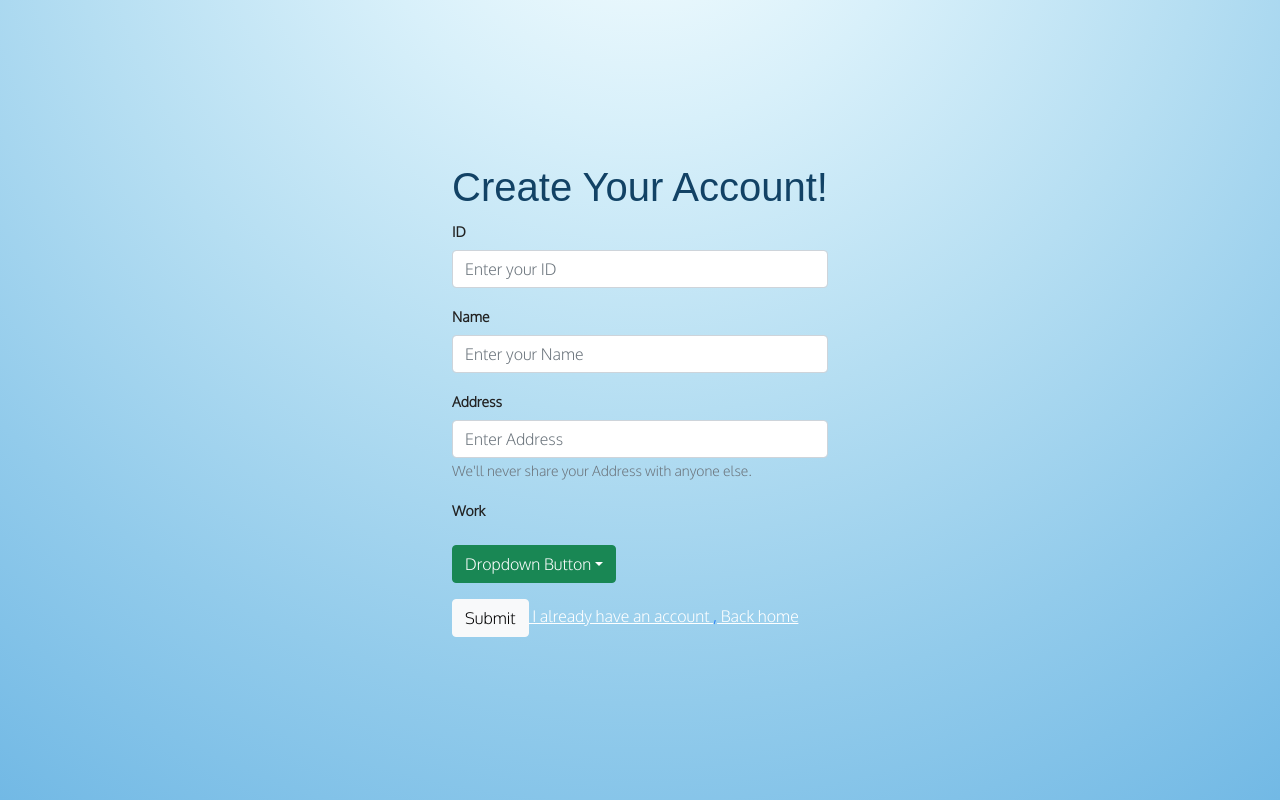
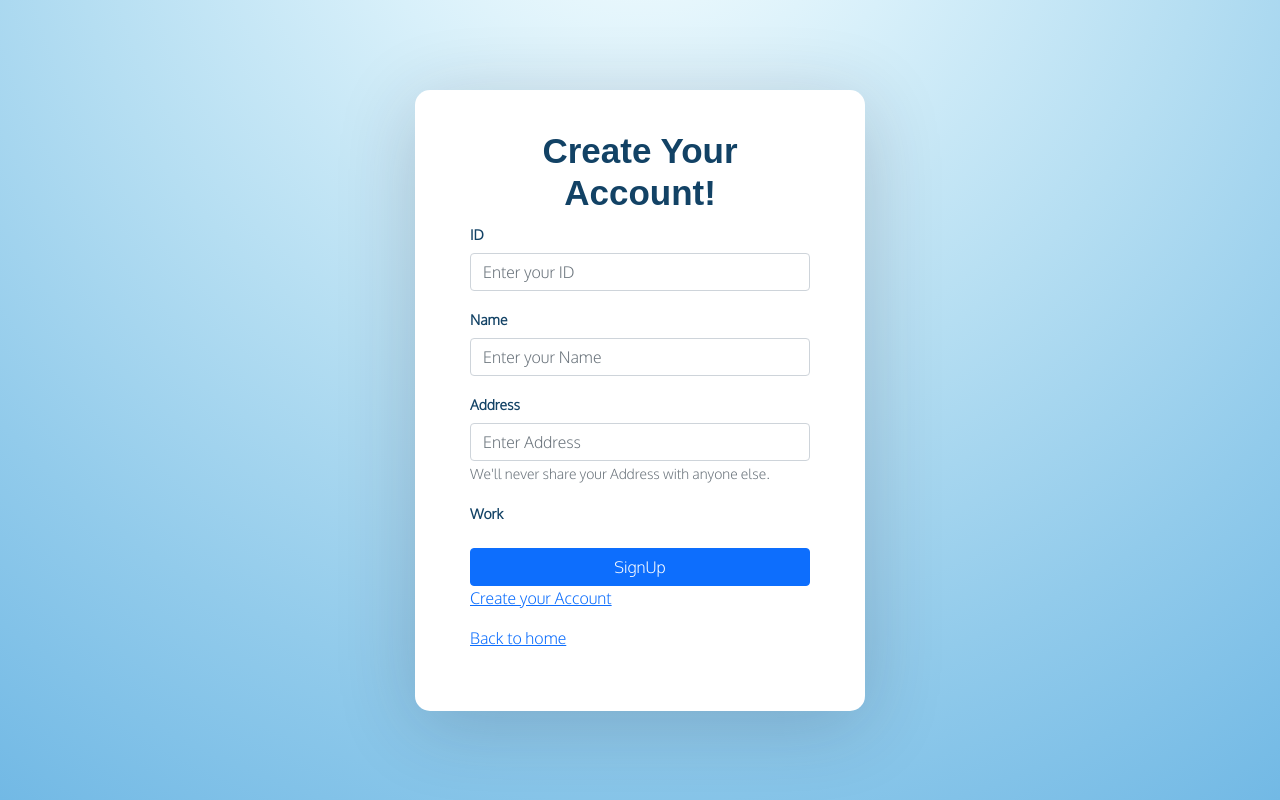
Before and after one commit to Final-project-2023906-1841245/frontend, a React (Create React App) app: page /employeesignup in a window 1280 px wide. Built offline with nearby package versions, Linux system fonts and the light colour scheme.

Commit message:
employee signup updated

```diff
--- a/src/components/Cards/Cards.js
+++ b/src/components/Cards/Cards.js
@@ -16,7 +16,7 @@ const cards = [
   {
     id: 2,
     title: "Become a Worker",
-    text: "Find the perfect work and earn money with your valuable knowledge",
+    text: "Find the perfect work and earn money with your knowledge.",
     image: workerImage,
     url: "/employeelogin",
     type: "/employeelogin",
--- a/src/components/Employee/EmployeeLogin.js
+++ b/src/components/Employee/EmployeeLogin.js
@@ -22,8 +22,16 @@ export default class EmployeeLogin extends Component{
       this.state.answer = response
     }
     return(
+      <div className='auth-wrapper'>
+      <div className='auth-inner'>
         <Form>
-        <h1>{this.state.answer}</h1>
+          <h1 style={{
+              fontSize: 35,
+              fontWeight: 800,
+              color: "#124265",
+              textAlign: "center",
+              fontFamily: "sans-serif"
+            }}>{this.state.answer}</h1>
           <Form.Group className="mb-3" controlId="formBasicId">
             <Form.Label>ID</Form.Label>
             <Form.Control type="Id" placeholder="Enter Id" />
@@ -32,16 +40,22 @@ export default class EmployeeLogin extends Component{
             </Form.Text>
           </Form.Group>
 
-        <Button variant="light" type="submit" onClick={searchUser}>
-          Submit
-        </Button>
-        <Link to = "/" style={{textDecoration: 'none'}}>
-          <a className="text-white"> Back to home </a>,
-        </Link>
-        <Link to = "/employeesignup">
-          <a className="text-white"> Sign Up </a>
-        </Link>
+          <div className="d-grid">
+            <button variant="light" type="submit"  className="btn btn-primary">
+            Login
+            </button>
+          </div>
+
+          <p className="forgot-password text-right">
+           <a href="/employeesignup"> Create your Account</a>
+          </p>
+          <p className="forgot-password text-right">
+            <a href="/"> Back to home</a>
+          </p>
+
         </Form>
+      </div>
+      </div>
     );
   }
 }
--- a/src/components/Employee/EmployeeSignUp.js
+++ b/src/components/Employee/EmployeeSignUp.js
@@ -1,9 +1,8 @@
 import React, {Component} from 'react';
 import Form from 'react-bootstrap/Form';
-import Button from 'react-bootstrap/Button';
+
 import Dropdown from 'react-bootstrap/Dropdown';
-
-import Container from 'react-bootstrap/Container';
+import DropdownButton from 'react-bootstrap/DropdownButton';
 import {BrowserRouter as Router, Link} from 'react-router-dom';
 import axios from 'axios'
 
@@ -15,11 +14,23 @@ export default class EmployeeSignUp extends Component{
       answer: true,
       id: '',
       name: '',
-      work:[],
+      works:[],
       calification: '',
       isChecked: false
     }
   }
+
+  // componentDidMount= ()=>{
+  //    axios.get("http://localhost:5000/employeesignup")
+  //    .then((response)=>{
+
+  //     this.setState({works:response.data})
+
+  //     console.log(this.state.works+"--------");
+
+
+  //  });
+  // }
 
   toggleChange = ()=>{
     this.setState({
@@ -38,16 +49,27 @@ export default class EmployeeSignUp extends Component{
         answer: response.data
       })
     })
-
   }
 
   render(){
+    return(
+      <div className='auth-wrapper'>
+      <div className='auth-inner'>
 
-    return(
         <Form onSubmit={this.handleSubmit}>
-        {!this.state.answer? <div class="alert alert-danger"  rowle="alert">
+          {!this.state.answer?( <div class="alert alert-danger"  rowle="alert">
             El empleado que ingresó ya se encuentra registrado
-        </div> : <h1>Create Your Account!</h1>}
+          </div>
+          ): (
+          <h1 style={{
+            fontSize: 35,
+            fontWeight: 800,
+            color: "#124265",
+            textAlign: "center",
+            fontFamily: "sans-serif"
+          }}>Create Your Account!</h1>
+          )}
+
           <Form.Group className="mb-3" controlId="formBasicID">
               <Form.Label>ID</Form.Label>
             <Form.Control type="id" placeholder="Enter your ID" onChange={(e)=>{this.setState({id: e.target.value})}}/>
@@ -68,35 +90,34 @@ export default class EmployeeSignUp extends Component{
 
           <Form.Group className="mb-3" controlId="formBasicWork">
             <Form.Label>Work</Form.Label>
+            {/* <Form.Select aria-label="Default select example">
+              {this.state.works.map(element =>{
+                // console.log(element)
+
+              })}
+
+
+            </Form.Select> */}
           </Form.Group>
 
-        <Form.Group className="mb-3" controlId="formBasicWork">
-        <Dropdown>
-          <Dropdown.Toggle variant="success" id="dropdown-basic">
-            Dropdown Button
-          </Dropdown.Toggle>
+          <div className="d-grid">
+            <button variant="light" type="submit"  className="btn btn-primary">
+            SignUp
+            </button>
+          </div>
 
-          <Dropdown.Menu>
-            <Dropdown.Item href="#/action-1">Cali</Dropdown.Item>
-            <Dropdown.Item href="#/action-2">Bogota</Dropdown.Item>
-            <Dropdown.Item href="#/action-3">La Plata</Dropdown.Item>
-          </Dropdown.Menu>
-        </Dropdown>
-
-        </Form.Group>
+          <p className="forgot-password text-right">
+           <a href="/employeelogin"> Create your Account</a>
+          </p>
+          <p className="forgot-password text-right">
+            <a href="/"> Back to home</a>
+          </p>
 
 
 
-        <Button variant="light" type="submit">
-          Submit
-        </Button>
-        <Link to = "/employeelogin" style={{textDecoration: 'none'}}>
-          <a className="text-white"> I already have an account </a>,
-        </Link>
-        <Link to = "/">
-          <a className="text-white"> Back home </a>
-        </Link>
         </Form>
+      </div>
+      </div>
     );
   }
 }
--- a/src/components/User/UserLogin.js
+++ b/src/components/User/UserLogin.js
@@ -37,12 +37,18 @@ export default class UserLogin extends Component {
         <Form onSubmit={this.handleSubmit} >
           {!this.state.answer ? (
             <div class="alert alert-danger" role="alert">
-              La información que ingresó es incorrecta
+              Incorrect username or number entered.
             </div>
           ) : (
             <div></div>
           )}
-          <h1>Login</h1>
+          <h1 style={{
+            fontSize: 35,
+            fontWeight: 800,
+            color: "#124265",
+            textAlign: "center",
+            fontFamily: "sans-serif"
+          }}>   Login   </h1>
 
           <div className="mb-3">
             <Form.Label>Email address</Form.Label>
--- a/src/components/User/UserSignUp.js
+++ b/src/components/User/UserSignUp.js
@@ -32,13 +32,21 @@ export default class UserSignUp extends Component {
   }
   render(){
     return(
+      <div className='auth-wrapper'>
+      <div className='auth-inner'>
       <Form onSubmit={this.handleSubmit}>
         {!this.state.answer ? (
           <div class="alert alert-danger" role="alert">
             El usuario que ingresó ya se encuentra registrado
           </div>
         ) : (
-          <h1>Create Your Account!</h1>
+          <h1 style={{
+            fontSize: 30,
+            fontWeight: 800,
+            color: "#124265",
+            textAlign: "center",
+            fontFamily: "sans-serif"
+          }} >Create Your Account</h1>
         )}
         <Form.Group className="mb-3" controlId="formBasicName">
           <Form.Label>Name</Form.Label>
@@ -89,16 +97,21 @@ export default class UserSignUp extends Component {
             }}
           />
         </Form.Group>
-        <Button variant="light" type="submit">
-          Submit
-        </Button>
-        <Link to = "/userlogin" style={{textDecoration: 'none'}}>
-          <a className="text-white"> I already have an account </a>,
-        </Link>
-        <Link to="/">
-          <a className="text-white"> Back home </a>
-        </Link>
+
+        <div className="d-grid">
+        <button variant="light" type="submit"  className="btn btn-primary">
+          SignUp
+        </button>
+        </div>
+        <p className="forgot-password text-right">
+           <a href="/userlogin"> I Already have an Account</a>
+        </p>
+        <p className="text-right" >
+           <a href="/"> Back to home</a>
+        </p>
       </Form>
+      </div>
+      </div>
     );
   }
 }
--- a/src/components/User/Userlogin.css
+++ b/src/components/User/Userlogin.css
@@ -1,22 +1,5 @@
-
-
-h1{
-
-    margin: 0;
-    font-size: 56px;
-    font-weight: 700;
-    line-height: 72px;
-    color: #124265;
-    font-family: "Raleway", sans-serif;
-
-
-}
-
-
-
-
 label {
     font-size: 14px;
     font-weight: 600;
-    color: rgb(34, 34, 34);
+    color: #124265;
 }
```
Lines whose indentation alone changed are shown as unchanged.
